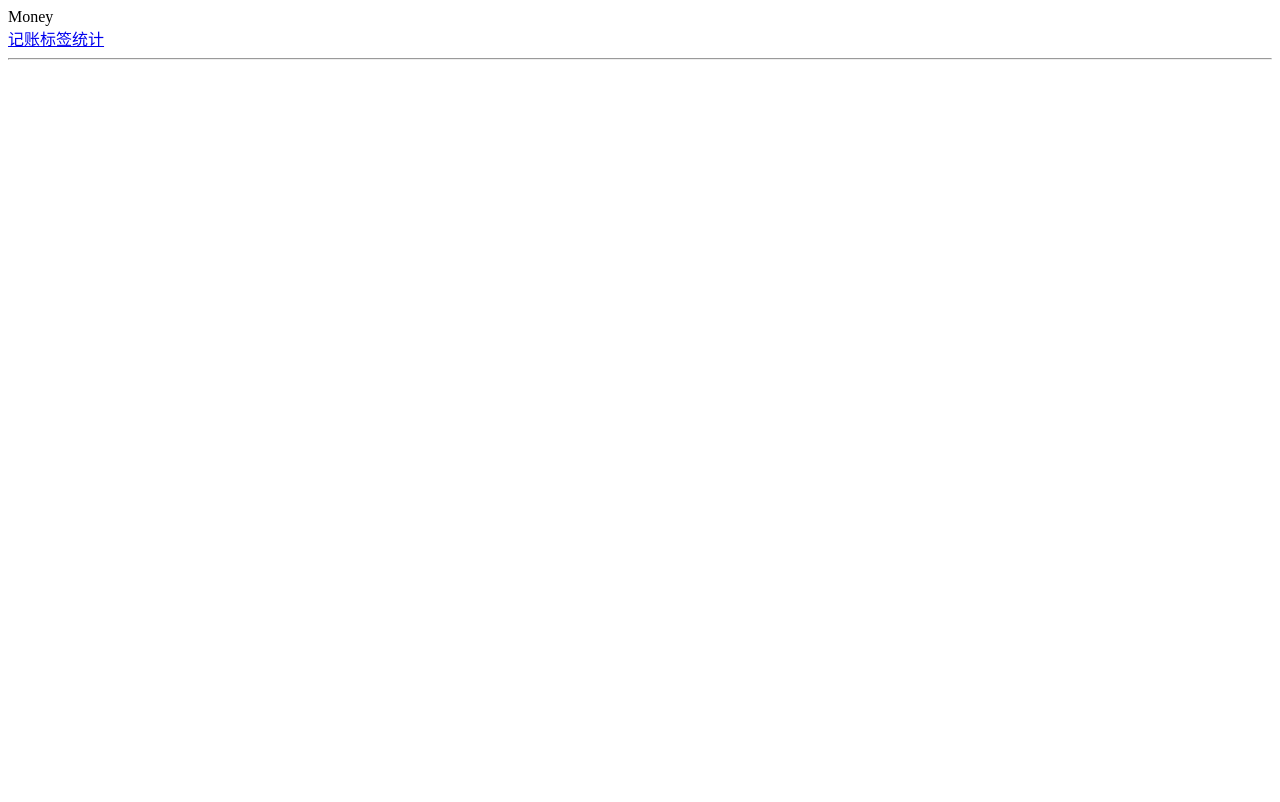
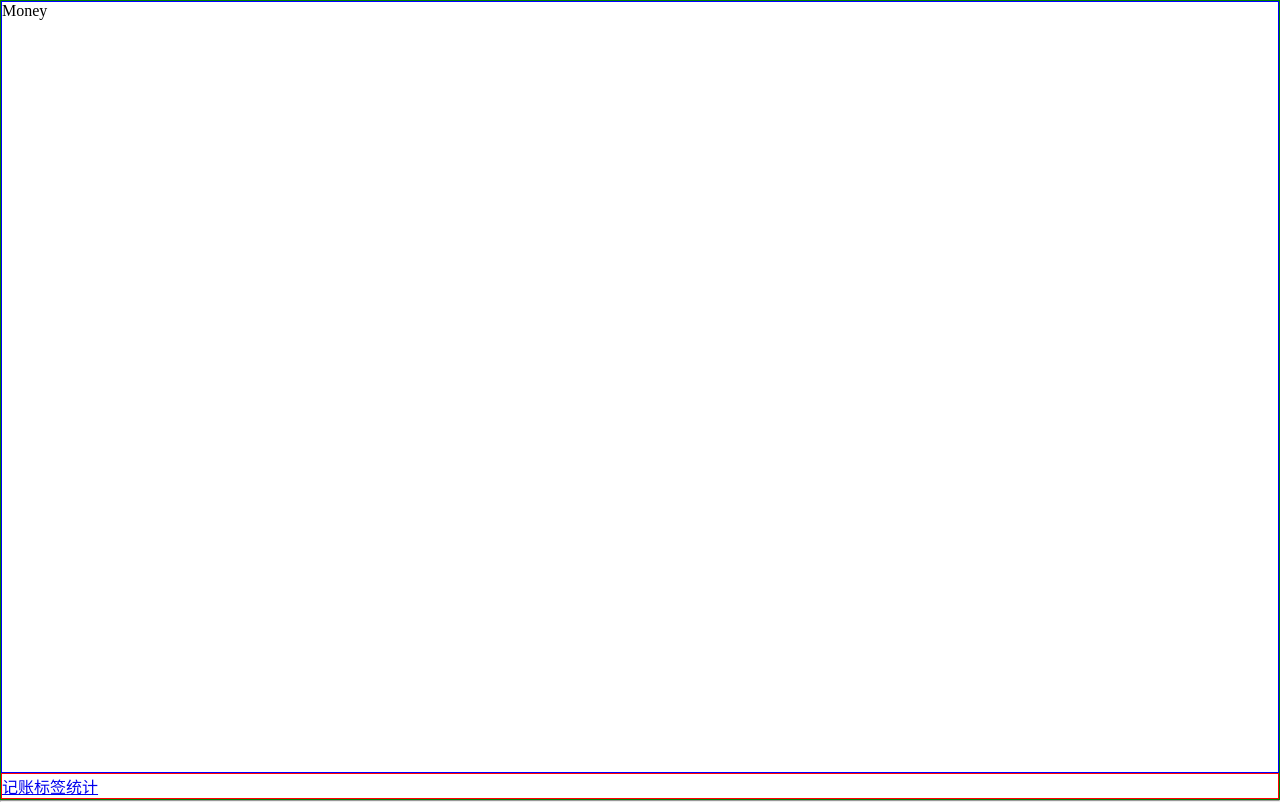
Before and after one commit to sunwan1234/apple-bill, a Vue app: page /#/money in a window 1280 px wide. Built offline with nearby package versions, Linux system fonts and the light colour scheme.

Commit message:
Money页面底部Nav布局

```diff
--- a/src/App.vue
+++ b/src/App.vue
@@ -8,6 +8,12 @@
 </template>
 
 <style lang="scss">
+	* {
+		margin: 0;
+		padding: 0;
+		box-sizing: border-box;
+	}
+
 	#app {
 		font-family: Avenir, Helvetica, Arial, sans-serif;
 		-webkit-font-smoothing: antialiased;
--- a/src/views/Money.vue
+++ b/src/views/Money.vue
@@ -1,6 +1,9 @@
 <template>
-	<div>
-		Money
+	<div class="nav-wrapper">
+		<div class="content">
+			Money
+		</div>
+
 		<Nav></Nav>
 	</div>
 
@@ -13,5 +16,16 @@
 </script>
 
 <style scoped lang="scss">
+	.nav-wrapper {
+		display: flex;
+		border: 1px solid green;
+		flex-direction: column;
+		height: 100vh;
+	}
 
+	.content {
+		flex-grow: 1; // 让内容尽量占满
+		overflow: auto;
+		border: 1px solid blue;
+	}
 </style>
--- a/src/views/Nav.vue
+++ b/src/views/Nav.vue
@@ -1,5 +1,5 @@
 <template>
-	<div >
+	<div class="nav">
 		<router-link to="/money">记账</router-link>
 		<router-link to="/labels">标签</router-link>
 		<router-link to="/statistics">统计</router-link>
@@ -13,5 +13,7 @@
 </script>
 
 <style scoped lang="scss">
-
+	.nav {
+		border: 1px solid red;
+	}
 </style>
```
Lines whose indentation alone changed are shown as unchanged.
